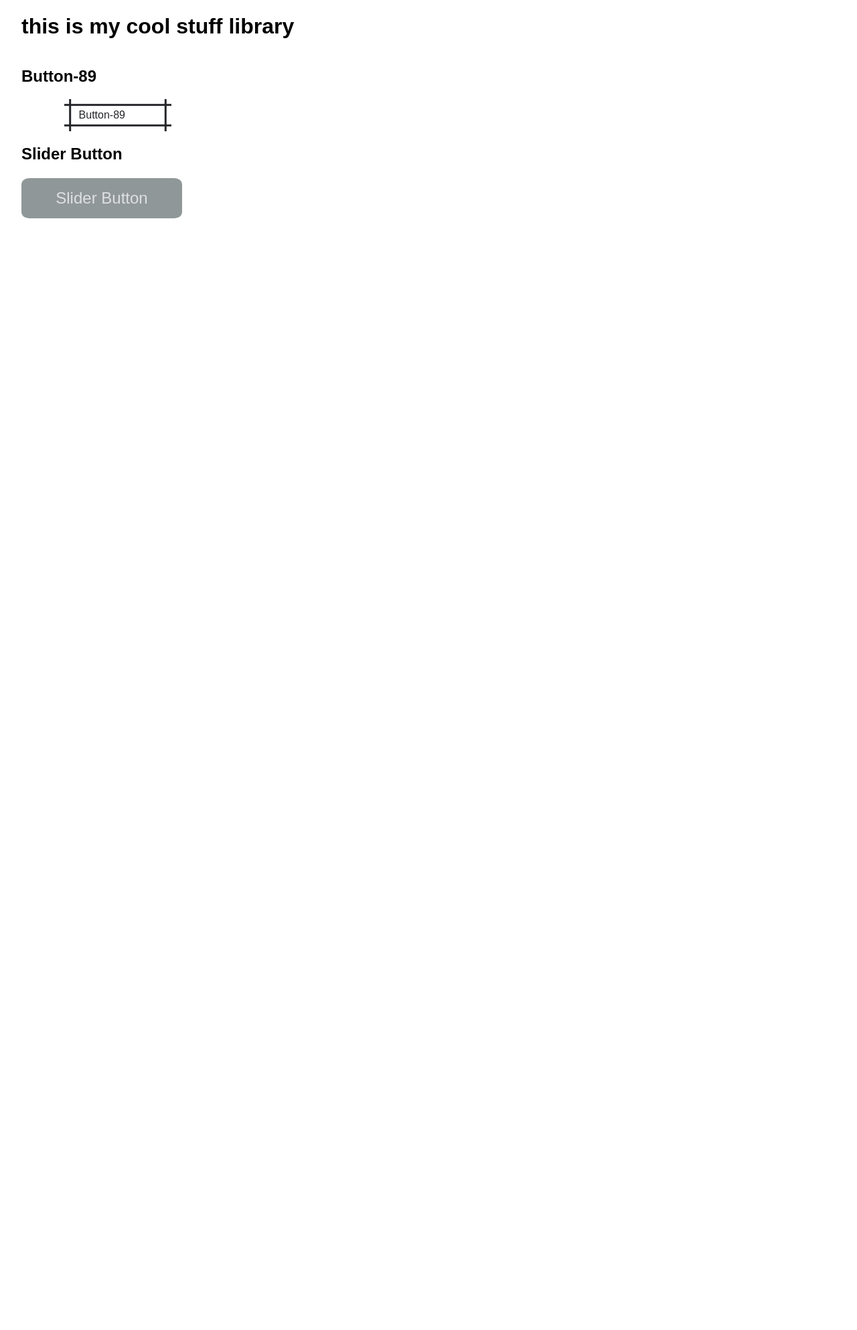
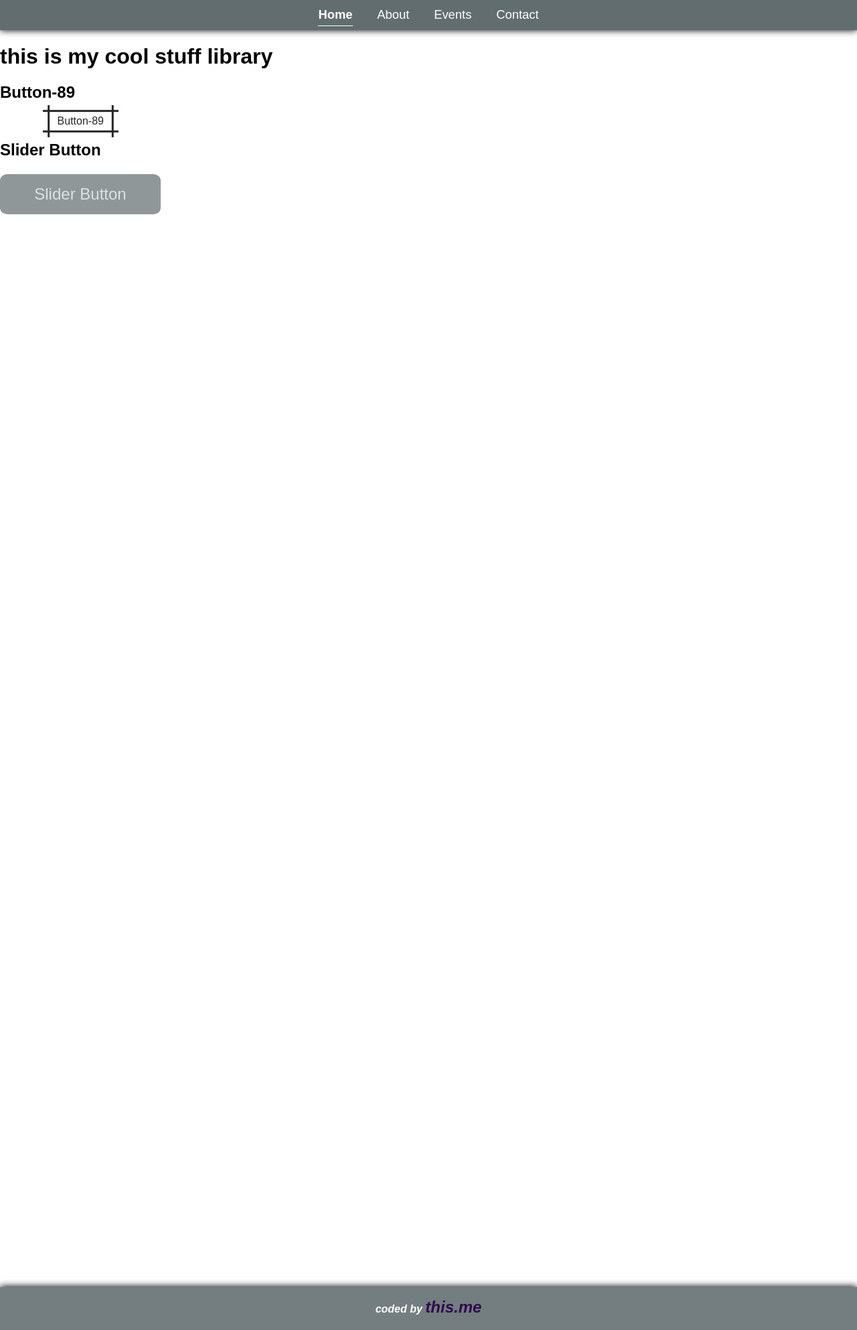
Before and after one commit to evariste1963/cool_stuff, a SvelteKit app: page / in a window 1280 px wide. Shown: the whole page at 67% size. Before the commit the page ends 1928 px from the top, so only its background shows below. Built offline with nearby package versions, Linux system fonts and the light colour scheme.

Commit message:
svelte-scrolling and scrollIntoView btns

```diff
--- a/src/app.css
+++ b/src/app.css
@@ -11,5 +11,5 @@ body {
 	min-height: 100vh;
 	display: flex;
 	flex-direction: column;
-	margin: 0px 2em;
+	margin: 0px ;
 }
--- a/src/lib/BackToTopBtn.svelte
+++ b/src/lib/BackToTopBtn.svelte
@@ -23,7 +23,7 @@
 <style>
   .myBtn {
     position: fixed;
-    bottom: 20px;
+    bottom: 80px;
     right: 30px;
     z-index: 9999;
     font-size: 18px;
--- /dev/null
+++ b/src/lib/Footer.svelte
@@ -0,0 +1,26 @@
+<footer>
+  <p class="footer">
+    coded by <span class="this-me">this.me</span>
+  </p>
+</footer>
+
+<style>
+  footer {
+    margin-top: auto;
+    width: 100vw;
+    height: 4rem;
+    background: rgba(97, 108, 110, 0.88);
+    box-shadow: 0px -1px 10px 0 rgb(0 0 0);
+    text-align: center;
+    color: #fff;
+    font-weight: bolder;
+    font-style: italic;
+    z-index: 999;
+  }
+
+  .this-me {
+    color: rgb(46, 10, 80);
+    font-size: 1.5rem;
+    font-weight: bold;
+  }
+</style>
--- /dev/null
+++ b/src/lib/Loader.svelte
@@ -0,0 +1,145 @@
+<!-- this is the loading spinner animation, which is used while loading page (in +layout.svelte)-->
+<svg
+  xmlns="http://www.w3.org/2000/svg"
+  xmlns:xlink="http://www.w3.org/1999/xlink"
+  style="margin: auto; background: rgb(255, 255, 255); display: block; shape-rendering: auto;"
+  width="200px"
+  height="200px"
+  viewBox="0 0 100 100"
+  preserveAspectRatio="xMidYMid"
+>
+  <g transform="rotate(0 50 50)">
+    <rect x="47" y="24" rx="3" ry="6" width="6" height="12" fill="#606b6d">
+      <animate
+        attributeName="opacity"
+        values="1;0"
+        keyTimes="0;1"
+        dur="1s"
+        begin="-0.9166666666666666s"
+        repeatCount="indefinite"
+      />
+    </rect>
+  </g><g transform="rotate(30 50 50)">
+    <rect x="47" y="24" rx="3" ry="6" width="6" height="12" fill="#606b6d">
+      <animate
+        attributeName="opacity"
+        values="1;0"
+        keyTimes="0;1"
+        dur="1s"
+        begin="-0.8333333333333334s"
+        repeatCount="indefinite"
+      />
+    </rect>
+  </g><g transform="rotate(60 50 50)">
+    <rect x="47" y="24" rx="3" ry="6" width="6" height="12" fill="#606b6d">
+      <animate
+        attributeName="opacity"
+        values="1;0"
+        keyTimes="0;1"
+        dur="1s"
+        begin="-0.75s"
+        repeatCount="indefinite"
+      />
+    </rect>
+  </g><g transform="rotate(90 50 50)">
+    <rect x="47" y="24" rx="3" ry="6" width="6" height="12" fill="#606b6d">
+      <animate
+        attributeName="opacity"
+        values="1;0"
+        keyTimes="0;1"
+        dur="1s"
+        begin="-0.6666666666666666s"
+        repeatCount="indefinite"
+      />
+    </rect>
+  </g><g transform="rotate(120 50 50)">
+    <rect x="47" y="24" rx="3" ry="6" width="6" height="12" fill="#606b6d">
+      <animate
+        attributeName="opacity"
+        values="1;0"
+        keyTimes="0;1"
+        dur="1s"
+        begin="-0.5833333333333334s"
+        repeatCount="indefinite"
+      />
+    </rect>
+  </g><g transform="rotate(150 50 50)">
+    <rect x="47" y="24" rx="3" ry="6" width="6" height="12" fill="#606b6d">
+      <animate
+        attributeName="opacity"
+        values="1;0"
+        keyTimes="0;1"
+        dur="1s"
+        begin="-0.5s"
+        repeatCount="indefinite"
+      />
+    </rect>
+  </g><g transform="rotate(180 50 50)">
+    <rect x="47" y="24" rx="3" ry="6" width="6" height="12" fill="#606b6d">
+      <animate
+        attributeName="opacity"
+        values="1;0"
+        keyTimes="0;1"
+        dur="1s"
+        begin="-0.4166666666666667s"
+        repeatCount="indefinite"
+      />
+    </rect>
+  </g><g transform="rotate(210 50 50)">
+    <rect x="47" y="24" rx="3" ry="6" width="6" height="12" fill="#606b6d">
+      <animate
+        attributeName="opacity"
+        values="1;0"
+        keyTimes="0;1"
+        dur="1s"
+        begin="-0.3333333333333333s"
+        repeatCount="indefinite"
+      />
+    </rect>
+  </g><g transform="rotate(240 50 50)">
+    <rect x="47" y="24" rx="3" ry="6" width="6" height="12" fill="#606b6d">
+      <animate
+        attributeName="opacity"
+        values="1;0"
+        keyTimes="0;1"
+        dur="1s"
+        begin="-0.25s"
+        repeatCount="indefinite"
+      />
+    </rect>
+  </g><g transform="rotate(270 50 50)">
+    <rect x="47" y="24" rx="3" ry="6" width="6" height="12" fill="#606b6d">
+      <animate
+        attributeName="opacity"
+        values="1;0"
+        keyTimes="0;1"
+        dur="1s"
+        begin="-0.16666666666666666s"
+        repeatCount="indefinite"
+      />
+    </rect>
+  </g><g transform="rotate(300 50 50)">
+    <rect x="47" y="24" rx="3" ry="6" width="6" height="12" fill="#606b6d">
+      <animate
+        attributeName="opacity"
+        values="1;0"
+        keyTimes="0;1"
+        dur="1s"
+        begin="-0.08333333333333333s"
+        repeatCount="indefinite"
+      />
+    </rect>
+  </g><g transform="rotate(330 50 50)">
+    <rect x="47" y="24" rx="3" ry="6" width="6" height="12" fill="#606b6d">
+      <animate
+        attributeName="opacity"
+        values="1;0"
+        keyTimes="0;1"
+        dur="1s"
+        begin="0s"
+        repeatCount="indefinite"
+      />
+    </rect>
+  </g>Loading....
+  <!-- [ldio] generated by https://loading.io/ --></svg
+>
--- /dev/null
+++ b/src/lib/Navbar.svelte
@@ -0,0 +1,58 @@
+<!-- this creates the navbar items based on the navItems array-->
+<script>
+  import { page } from "$app/stores";
+
+  let navItems = [
+    { page: "Home", path: "/" },
+    { page: "About", path: "about" },
+    { page: "Events", path: "events" },
+    { page: "Contact", path: "contact" },
+  ];
+</script>
+
+<nav>
+  {#each navItems as navItem}
+    {#if navItem.page !== "Home"}
+      <a
+        href={navItem.path}
+        class:selected={$page.route.id.includes(navItem.path)}
+        data-sveltekit-preload-data>{navItem.page}</a
+      >
+    {:else}
+      <a
+        href={navItem.path}
+        class:selected={$page.route.id.split("/")[1] === ""}
+        data-sveltekit-preload-data
+        >{navItem.page}
+      </a>
+    {/if}
+  {/each}
+</nav>
+
+<style>
+  nav {
+    position: sticky;
+    width: 100vw;
+    display: flex;
+    top: 0;
+    z-index: 999;
+    margin: 0;
+    text-align: center;
+    justify-content: center;
+    background: rgba(97, 108, 110, 0.99);
+    box-shadow: 0 0 10px 0 rgb(0 0 0);
+  }
+
+  nav a {
+    margin: 0.4% 1em;
+    text-decoration: none;
+    color: rgb(255, 255, 255);
+    font-size: calc(12px + 0.5vw);
+    padding: calc(0.1em + 0.3vw) 0;
+  }
+
+  .selected {
+    font-weight: bold;
+    border-bottom: 1px solid #fff;
+  }
+</style>
--- a/src/lib/SvelteScolling.svelte
+++ b/src/lib/SvelteScolling.svelte
@@ -17,7 +17,7 @@
 <style>
   .myBtn {
     position: fixed;
-    bottom: 20px;
+    bottom: 80px;
     right: 160px;
     z-index: 9999;
     font-size: 18px;
--- /dev/null
+++ b/src/routes/+layout.svelte
@@ -0,0 +1,31 @@
+<script>
+  //import "./app.css";
+  import Navbar from "$lib/Navbar.svelte";
+  import Footer from "$lib/Footer.svelte";
+  import Loader from "../lib/Loader.svelte";
+
+  const pageLoader = () => {
+    pageIsLoaded = true;
+  };
+  let pageIsLoaded = false;
+</script>
+
+{#if !pageIsLoaded}
+  <div
+    use:pageLoader
+    style="position:fixed;
+		top:0;
+		bottom:0;
+		left:0;
+		right:0;
+		display:grid;
+		place-items:center;
+		z-index: 9999"
+  >
+    <Loader />
+  </div>
+{:else}
+  <Navbar />
+  <slot />
+  <Footer />
+{/if}
--- a/src/routes/+page.svelte
+++ b/src/routes/+page.svelte
@@ -11,7 +11,7 @@
   let pageIsLoaded = false;
 </script>
 
-<!-- this is to check that thew page is loaded -->
+<!-- this is to check that the page is loaded -->
 {#if !pageIsLoaded}
   <div
     use:pageLoader
@@ -25,6 +25,7 @@
 		z-index: 9999"
   />
 {:else}
+  <div class="page">
     <h1>this is my cool stuff library</h1>
 
     <BackToTopBtn />
@@ -38,4 +39,5 @@
 
     <div style="height:100vh" />
     <div style="height:100vh" />
+  </div>
 {/if}
```
Lines whose indentation alone changed are shown as unchanged.
